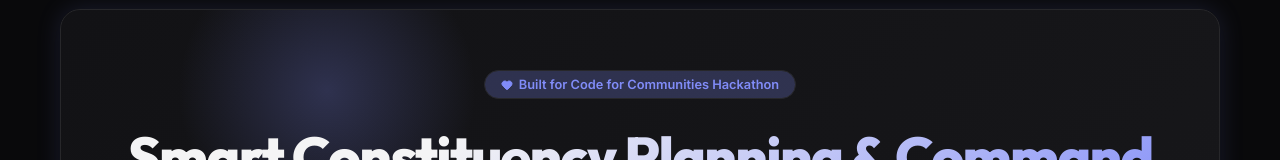
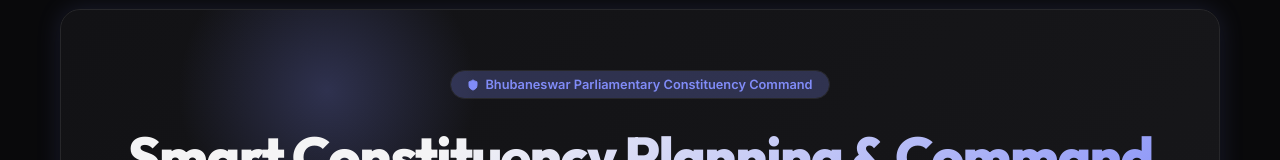
Before and after one commit to SahooShuvranshu/LokDrishti-AI, a React (Vite) app: page / in a window 1280 px wide. Shown: the part 182-342 px from the top of the page. Built offline with nearby package versions, Linux system fonts and the light colour scheme; no server answers; the database is empty.

Commit message:
docs: adapt landing and about pages content for a professional government initiative context

```diff
--- a/src/components/AboutPage.jsx
+++ b/src/components/AboutPage.jsx
@@ -50,21 +50,21 @@ export default function AboutPage() {
           About LokDrishti AI
         </h2>
         <p style={{ color: 'var(--text-secondary)', fontSize: '1rem', margin: 0 }}>
-          Code for Communities Hackathon — People's Priorities (AI for Constituency Development Planning)
+          MPLAD Strategic Resource Planning & Citizen Grievance Portal
         </p>
       </section>
 
-      {/* HACKATHON TRACK CREDENTIALS */}
+      {/* DIGITAL GOVERNANCE CREDENTIALS */}
       <section className="glass-panel" style={{ padding: '24px', backgroundColor: 'var(--bg-secondary)', border: '1px solid var(--border-color)', display: 'flex', gap: '16px', alignItems: 'flex-start' }}>
         <div style={{ padding: '10px', borderRadius: 'var(--radius-sm)', backgroundColor: 'var(--accent-glow)', color: 'var(--accent)', flexShrink: 0 }}>
           <Award size={24} />
         </div>
         <div>
           <h3 style={{ fontSize: '1.2rem', marginBottom: '8px', fontWeight: 'bold' }}>
-            People's Priorities (AI for Constituency Development Planning)
+            National Informatics Centre — Smart Civic Planning Initiative
           </h3>
           <p style={{ fontSize: '0.9rem', color: 'var(--text-secondary)', lineHeight: '1.6', margin: 0 }}>
-            LokDrishti AI is a custom-built solution for the <strong>Build with AI: Code for Communities</strong> Hackathon. Our platform directly aligns with the People's Priorities track, providing a bridge between the voice of the electorate and local governance.
+            LokDrishti AI is a pilot digital governance system deployed for the <strong>Bhubaneswar Parliamentary Constituency</strong>. The platform acts as a secure bridge between the electorate and localized municipal administrations, enabling transparent MPLAD budget utilization.
           </p>
         </div>
       </section>
@@ -88,11 +88,11 @@ export default function AboutPage() {
         </blockquote>
       </section>
 
-      {/* THE HACKATHON CHALLENGE */}
+      {/* PLATFORM MANDATE */}
       <section className="glass-panel" style={{ padding: '24px', backgroundColor: 'var(--bg-tertiary)', border: '1px dashed var(--accent-border)', display: 'flex', flexDirection: 'column', gap: '14px' }}>
         <h3 style={{ fontSize: '1.15rem', display: 'flex', alignItems: 'center', gap: '8px', color: 'var(--accent)', margin: 0 }}>
           <HelpCircle size={18} />
-          The Challenge
+          Platform Mandate
         </h3>
         <blockquote style={{
           fontSize: '0.9rem',
@@ -103,15 +103,15 @@ export default function AboutPage() {
           margin: 0,
           fontStyle: 'italic'
         }}>
-          "Build a multilingual AI platform where citizens can submit development suggestions via voice, text, photos, or messaging apps. The system should analyze submissions to surface recurring themes, map demand hotspots, and combine citizen feedback with demographic data, infrastructure gaps, local development plans, and public datasets — to recommend and rank high-priority development works an MP can act on."
+          "Establish a digital-first, multilingual citizen planning portal enabling constituents to register civic development requests via voice transcripts or coordinate mapping. The system shall autonomously categorize incoming grievances, resolve them to spatial heatmaps, and correlate citizen reports against regional demographic data to compile executive roadmap priorities for MPLAD fund allocations."
         </blockquote>
       </section>
 
-      {/* OUR SOLUTION: HOW LOKDRISHTI SOLVES THIS */}
+      {/* OUR SOLUTION: SYSTEM IMPLEMENTATION */}
       <section className="glass-panel" style={{ padding: '24px', backgroundColor: 'var(--bg-secondary)', border: '1px solid var(--border-color)', display: 'flex', flexDirection: 'column', gap: '20px' }}>
         <h3 style={{ fontSize: '1.25rem', display: 'flex', alignItems: 'center', gap: '8px', color: 'var(--success)' }}>
           <Target size={18} />
-          How LokDrishti AI Solves the Challenge
+          System Implementation Highlights
         </h3>
 
         <p style={{ fontSize: '0.9rem', color: 'var(--text-secondary)', lineHeight: '1.6', margin: 0 }}>
--- a/src/components/LandingPage.jsx
+++ b/src/components/LandingPage.jsx
@@ -32,7 +32,7 @@ export default function LandingPage() {
         }}></div>
 
         <div style={{ position: 'relative', zIndex: 1 }}>
-          {/* Hackathon Tag */}
+          {/* Government Portal Tag */}
           <div style={{
             display: 'inline-flex',
             alignItems: 'center',
@@ -46,8 +46,8 @@ export default function LandingPage() {
             fontWeight: '600',
             marginBottom: '24px'
           }}>
-            <Heart size={12} fill="var(--accent)" />
-            Built for Code for Communities Hackathon
+            <Shield size={12} fill="var(--accent)" />
+            Bhubaneswar Parliamentary Constituency Command
           </div>
 
           <h1 style={{
```
